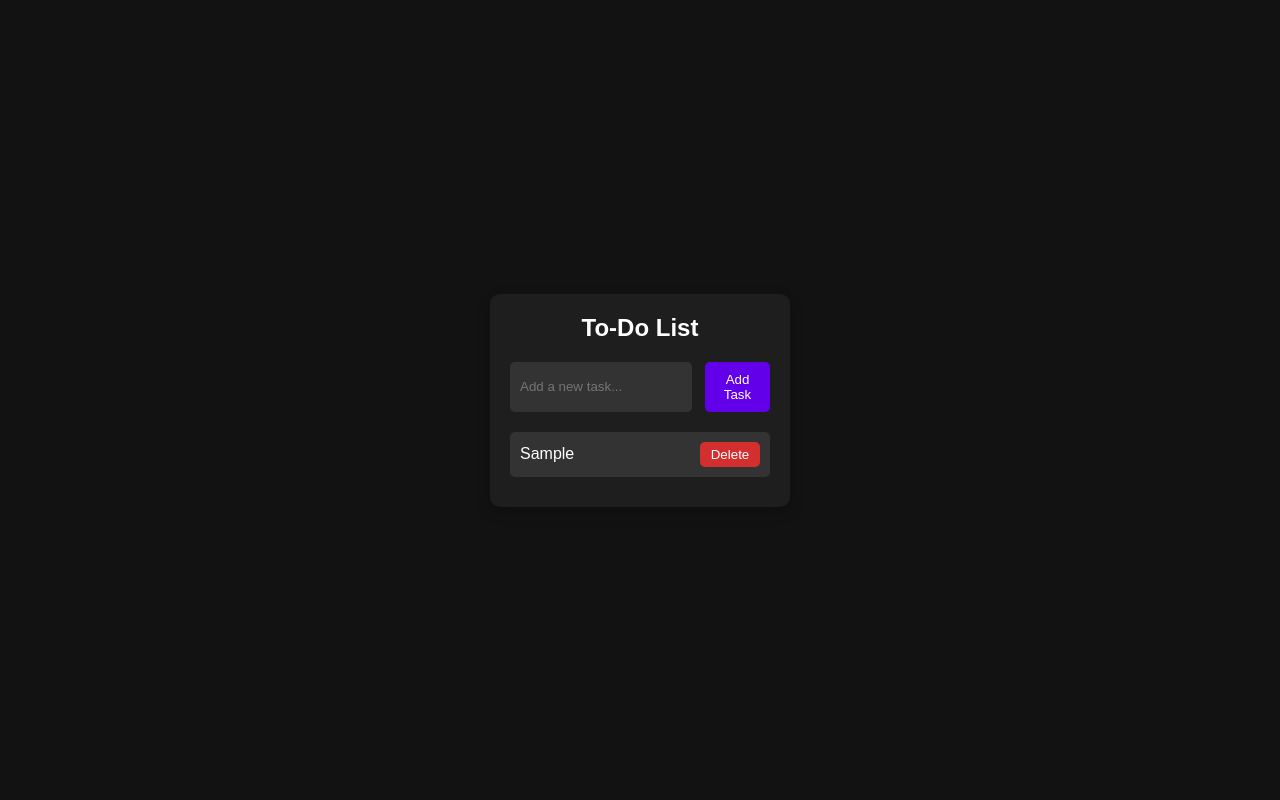
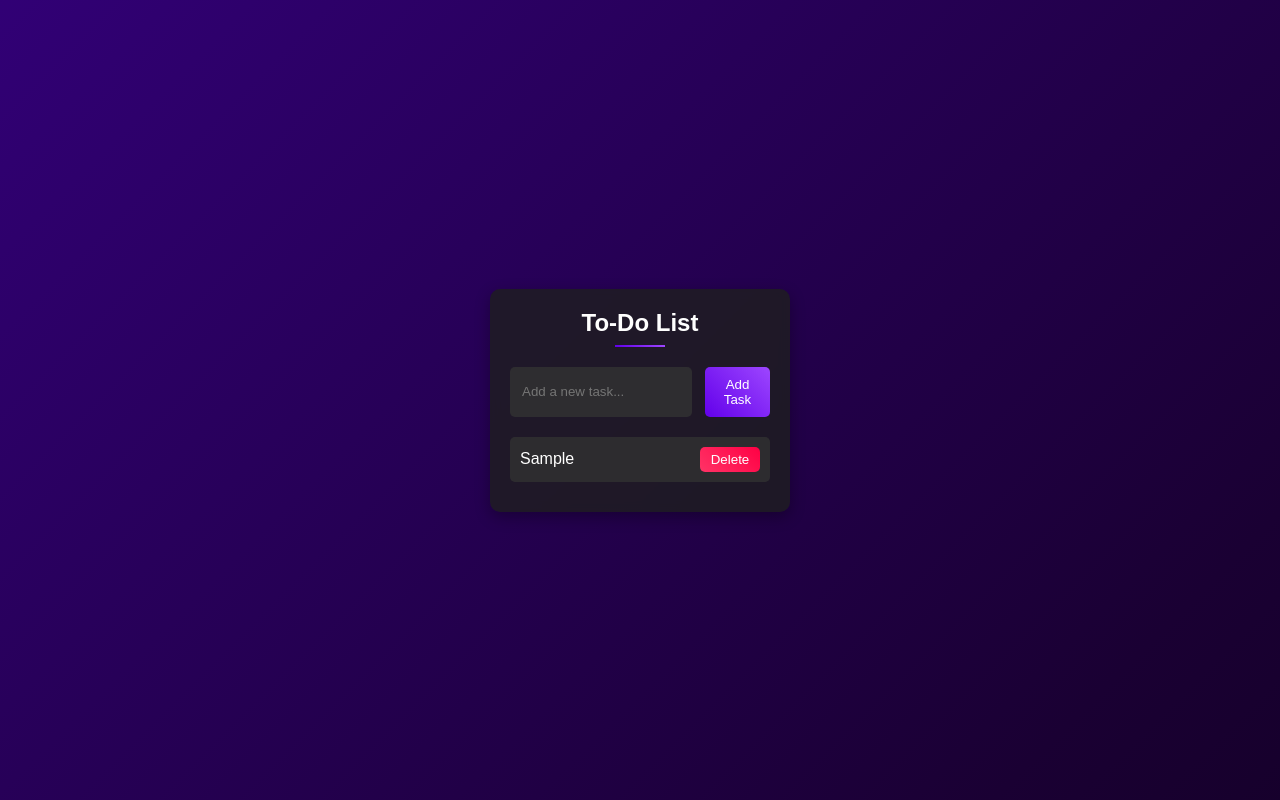
Before and after one commit to lqSky7/jsProjcets, a plain HTML site: page ProjectsInJs/tasksWebapp/index.html in a window 1280 px wide. Both pictures are taken after typing "Sample" into the empty fields and a click on the button "Add Task". Drawn offline with Linux system fonts and the light colour scheme.

Commit message:
kang css

```diff
--- a/ProjectsInJs/tasksWebapp/styles.css
+++ b/ProjectsInJs/tasksWebapp/styles.css
@@ -5,9 +5,30 @@
   box-sizing: border-box;
 }
 
+@keyframes gradientBG {
+  0% {
+      background-position: 0% 50%;
+  }
+  50% {
+      background-position: 100% 50%;
+  }
+  100% {
+      background-position: 0% 50%;
+  }
+}
+
 body {
   font-family: Arial, sans-serif;
-  background-color: #121212;
+  background: linear-gradient(
+      -45deg,
+      #000000,
+      #1a0033,
+      #350080,
+      #280b4e,
+      #000000
+  );
+  background-size: 400% 400%;
+  animation: gradientBG 30s ease infinite;
   color: #ffffff;
   display: flex;
   justify-content: center;
@@ -16,17 +37,37 @@ body {
 }
 
 .container {
-  background-color: #1e1e1e;
+  background-color: rgba(30, 30, 30, 0.8);
   padding: 20px;
   border-radius: 10px;
   width: 300px;
-  box-shadow: 0 5px 15px rgba(0, 0, 0, 0.2);
+  box-shadow: 0 5px 15px rgba(0, 0, 0, 0.3);
+  backdrop-filter: blur(5px);
+  transform: translateY(0);
+  transition: all 0.3s ease;
+}
+
+.container:hover {
+  transform: translateY(-5px);
 }
 
 h1 {
   text-align: center;
   margin-bottom: 20px;
   font-size: 24px;
+  position: relative;
+  padding-bottom: 10px;
+}
+
+h1::after {
+  content: '';
+  position: absolute;
+  bottom: 0;
+  left: 50%;
+  transform: translateX(-50%);
+  width: 50px;
+  height: 2px;
+  background: linear-gradient(90deg, #6200ea, #9d46ff);
 }
 
 .input-container {
@@ -38,26 +79,48 @@ h1 {
 input[type="text"] {
   width: 70%;
   padding: 10px;
-  background-color: #333333;
-  border: none;
+  background-color: rgba(51, 51, 51, 0.8);
+  border: 2px solid transparent;
   border-radius: 5px;
   color: #fff;
   outline: none;
+  transition: all 0.3s ease;
+}
+
+input[type="text"]:focus {
+  border-color: #6200ea;
 }
 
 button {
   width: 25%;
   padding: 10px;
-  background-color: #6200ea;
+  background: linear-gradient(45deg, #6200ea, #9d46ff);
   border: none;
   border-radius: 5px;
   color: #fff;
   cursor: pointer;
-  transition: background-color 0.3s;
+  transition: all 0.3s ease;
+  position: relative;
+  overflow: hidden;
+}
+
+button::after {
+  content: '';
+  position: absolute;
+  top: 0;
+  left: -100%;
+  width: 100%;
+  height: 100%;
+  background: linear-gradient(90deg, transparent, rgba(255,255,255,0.2), transparent);
+  transition: 0.5s;
+}
+
+button:hover::after {
+  left: 100%;
 }
 
 button:hover {
-  background-color: #3700b3;
+  transform: translateY(-2px);
 }
 
 ul {
@@ -66,13 +129,38 @@ ul {
 }
 
 li {
-  background-color: #333333;
+  background-color: rgba(51, 51, 51, 0.8);
   padding: 10px;
   margin-bottom: 10px;
   border-radius: 5px;
   display: flex;
   justify-content: space-between;
   align-items: center;
+  transform: translateX(0);
+  transition: all 0.3s ease;
+  position: relative;
+  overflow: hidden;
+}
+
+li::before {
+  content: '';
+  position: absolute;
+  left: 0;
+  top: 0;
+  width: 3px;
+  height: 100%;
+  background: linear-gradient(to bottom, #6200ea, #9d46ff);
+  transform: scaleY(0);
+  transition: transform 0.3s ease;
+}
+
+li:hover::before {
+  transform: scaleY(1);
+}
+
+li:hover {
+  transform: translateX(5px);
+  background-color: rgba(51, 51, 51, 0.9);
 }
 
 li.completed {
@@ -81,14 +169,31 @@ li.completed {
 }
 
 li button {
-  background-color: #d32f2f;
+  background: linear-gradient(45deg, #ff3366, #ff0044);
   border: none;
-  padding: 5px;
+  padding: 5px 10px;
   color: white;
   border-radius: 5px;
   cursor: pointer;
+  transition: all 0.3s ease;
 }
 
 li button:hover {
-  background-color: #b71c1c;
+  background: linear-gradient(45deg, #ff0044, #cc0033);
+  transform: translateY(-2px);
 }
+
+@keyframes fadeIn {
+  from {
+      opacity: 0;
+      transform: translateY(10px);
+  }
+  to {
+      opacity: 1;
+      transform: translateY(0);
+  }
+}
+
+li {
+  animation: fadeIn 0.3s ease forwards;
+}
```
